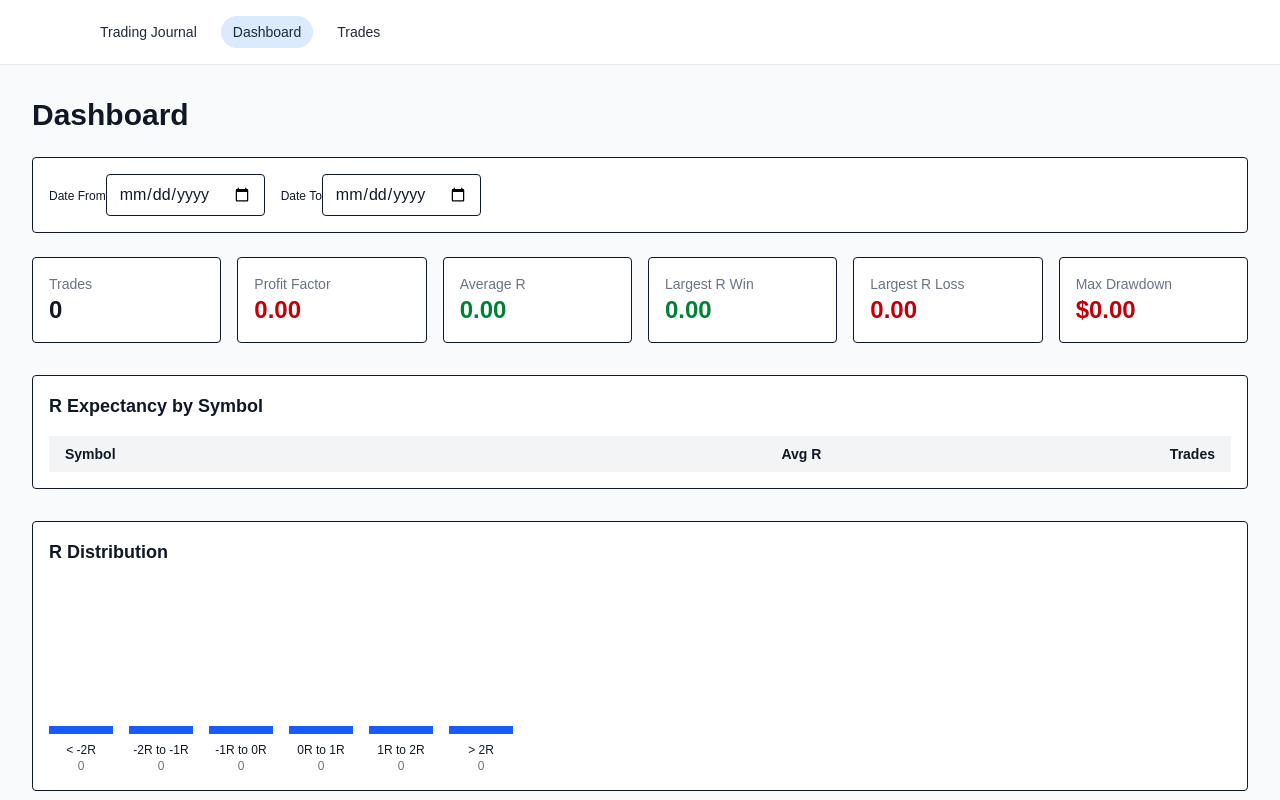
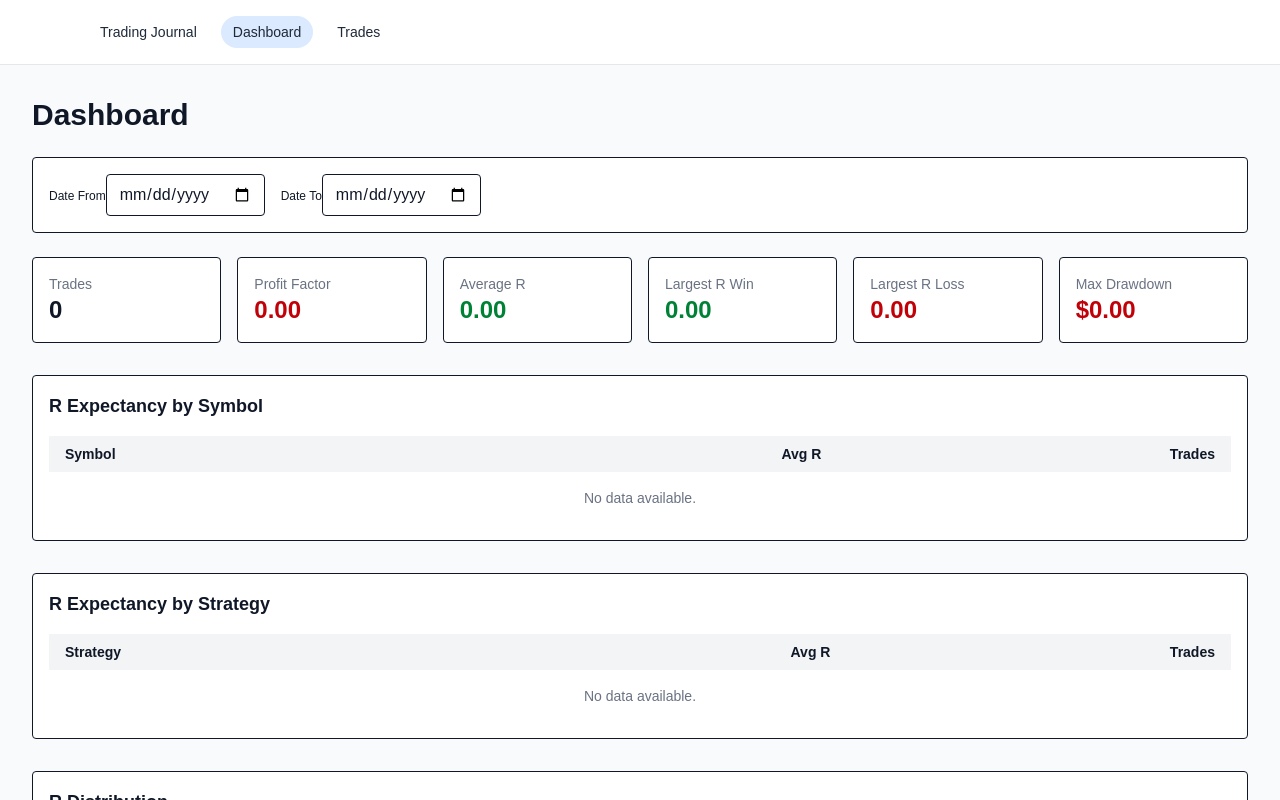
Before and after one commit to jorgemancipe/trading-journal, a Next.js app: page /dashboard in a window 1280 px wide. Shown: the top 800 px of the page. Built offline with nearby package versions, Linux system fonts and the light colour scheme.

Commit message:
Update page.tsx

```diff
--- a/app/dashboard/page.tsx
+++ b/app/dashboard/page.tsx
@@ -37,6 +37,7 @@ function buildRDistribution(rs: number[]) {
 
 export default function DashboardPage() {
   const { trades } = useTrades();
+
   const [dateFrom, setDateFrom] = useState("");
   const [dateTo, setDateTo] = useState("");
 
@@ -91,6 +92,28 @@ export default function DashboardPage() {
       .sort((a, b) => b.avgR - a.avgR);
   }, [filteredTrades]);
 
+  const rByStrategy = useMemo(() => {
+    const map = new Map<string, { totalR: number; count: number }>();
+
+    for (const t of filteredTrades) {
+      const strategy = (t.strategy || "Unassigned") as string;
+      const r = t.profit / t.risk;
+
+      const entry = map.get(strategy) ?? { totalR: 0, count: 0 };
+      entry.totalR += r;
+      entry.count += 1;
+      map.set(strategy, entry);
+    }
+
+    return Array.from(map.entries())
+      .map(([strategy, v]) => ({
+        strategy,
+        avgR: v.totalR / v.count,
+        trades: v.count,
+      }))
+      .sort((a, b) => b.avgR - a.avgR);
+  }, [filteredTrades]);
+
   return (
     <main className="min-h-screen bg-gray-50 text-gray-900 p-8">
       <h1 className="text-3xl font-bold mb-6">Dashboard</h1>
@@ -117,7 +140,7 @@ export default function DashboardPage() {
         </div>
       </div>
 
-      {/* Metrics */}
+      {/* Core Metrics */}
       <div className="grid grid-cols-1 md:grid-cols-6 gap-4 mb-8">
         <Metric label="Trades" value={metrics.trades} />
         <Metric
@@ -140,30 +163,13 @@ export default function DashboardPage() {
       {/* R Expectancy by Symbol */}
       <div className="bg-white border rounded p-4 mb-8">
         <h2 className="text-lg font-semibold mb-4">R Expectancy by Symbol</h2>
-        <table className="min-w-full text-sm">
-          <thead className="bg-gray-100">
-            <tr>
-              <th className="px-4 py-2 text-left">Symbol</th>
-              <th className="px-4 py-2 text-right">Avg R</th>
-              <th className="px-4 py-2 text-right">Trades</th>
-            </tr>
-          </thead>
-          <tbody>
-            {rBySymbol.map((s) => (
-              <tr key={s.symbol} className="border-t">
-                <td className="px-4 py-2">{s.symbol}</td>
-                <td
-                  className={`px-4 py-2 text-right ${
-                    s.avgR >= 0 ? "text-green-700" : "text-red-700"
-                  }`}
-                >
-                  {s.avgR.toFixed(2)}
-                </td>
-                <td className="px-4 py-2 text-right">{s.trades}</td>
-              </tr>
-            ))}
-          </tbody>
-        </table>
+        <SimpleTable rows={rBySymbol} firstHeader="Symbol" />
+      </div>
+
+      {/* ✅ R Expectancy by Strategy */}
+      <div className="bg-white border rounded p-4 mb-8">
+        <h2 className="text-lg font-semibold mb-4">R Expectancy by Strategy</h2>
+        <SimpleTable rows={rByStrategy} firstHeader="Strategy" />
       </div>
 
       {/* R Distribution */}
@@ -183,6 +189,52 @@ export default function DashboardPage() {
         </div>
       </div>
     </main>
+  );
+}
+
+/* ───────── reusable table ───────── */
+
+function SimpleTable({
+  rows,
+  firstHeader,
+}: {
+  rows: { avgR: number; trades: number }[] & Record<string, any>[];
+  firstHeader: string;
+}) {
+  return (
+    <table className="min-w-full text-sm">
+      <thead className="bg-gray-100">
+        <tr>
+          <th className="px-4 py-2 text-left">{firstHeader}</th>
+          <th className="px-4 py-2 text-right">Avg R</th>
+          <th className="px-4 py-2 text-right">Trades</th>
+        </tr>
+      </thead>
+      <tbody>
+        {rows.map((r) => (
+          <tr key={r[firstHeader.toLowerCase()] ?? r.strategy ?? r.symbol} className="border-t">
+            <td className="px-4 py-2 font-medium">
+              {r[firstHeader.toLowerCase()] ?? r.strategy ?? r.symbol}
+            </td>
+            <td
+              className={`px-4 py-2 text-right font-semibold ${
+                r.avgR >= 0 ? "text-green-700" : "text-red-700"
+              }`}
+            >
+              {r.avgR.toFixed(2)}
+            </td>
+            <td className="px-4 py-2 text-right">{r.trades}</td>
+          </tr>
+        ))}
+        {rows.length === 0 && (
+          <tr>
+            <td colSpan={3} className="px-4 py-4 text-center text-gray-500">
+              No data available.
+            </td>
+          </tr>
+        )}
+      </tbody>
+    </table>
   );
 }
 
```
